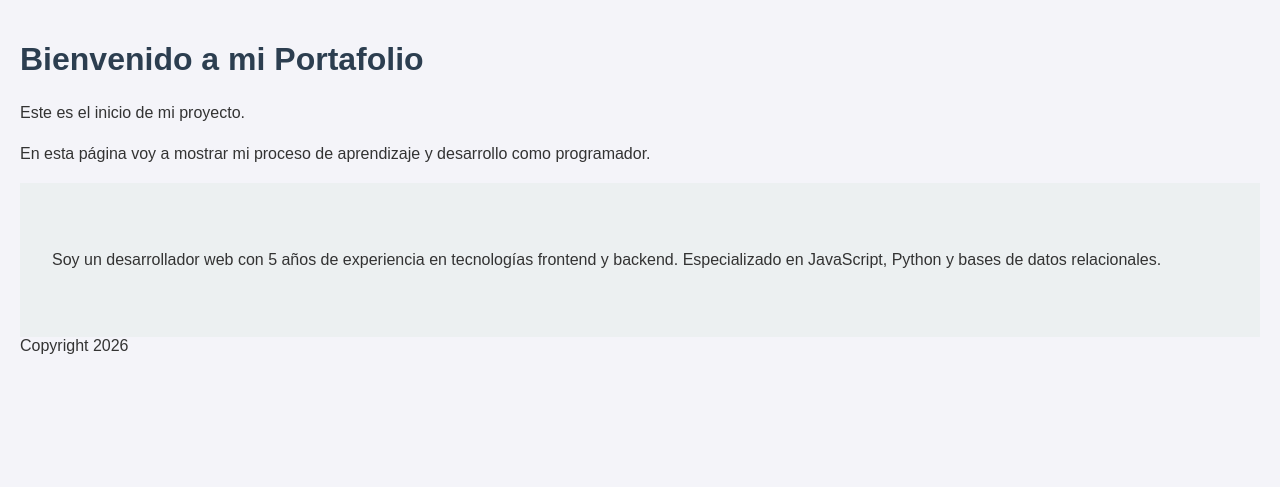
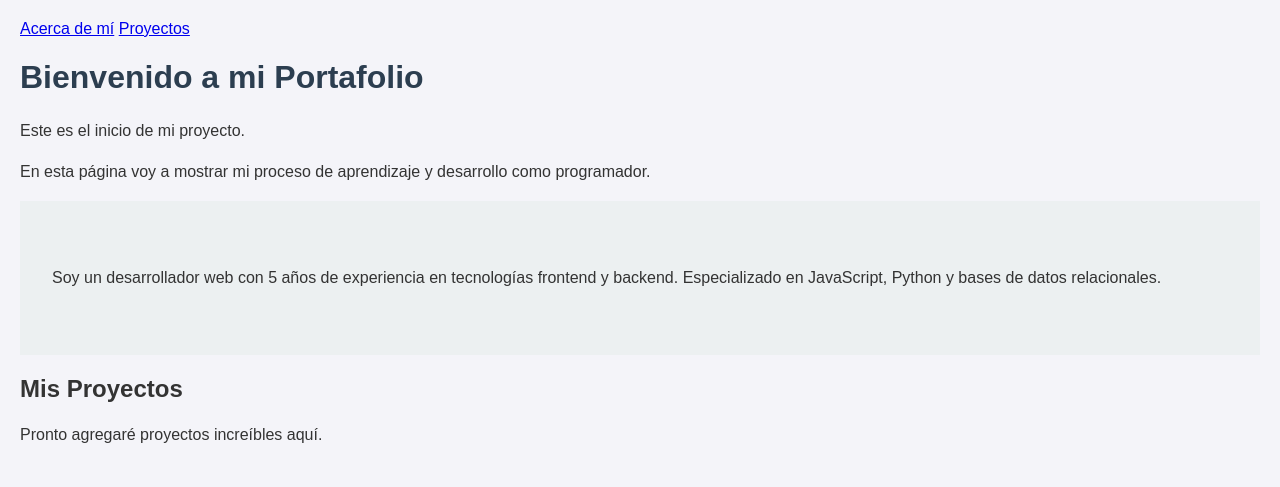
Before and after one commit to chaustrexp/P-gina_curso_web, a plain HTML site: page index.html in a window 1280 px wide. Drawn offline with Linux system fonts and the light colour scheme.

Commit message:
Agregar menú de navegación y proyectos

```diff
--- a/index.html
+++ b/index.html
@@ -7,12 +7,19 @@
     <link rel="stylesheet" href="style.css">
 </head>
 <body>
+    <nav>
+        <a href="#about">Acerca de mí</a>
+        <a href="#projects">Proyectos</a>
+    </nav>
     <h1>Bienvenido a mi Portafolio</h1>
     <p>Este es el inicio de mi proyecto.</p>
     <p>En esta página voy a mostrar mi proceso de aprendizaje y desarrollo como programador.</p>
     <section id="about">
         <p>Soy un desarrollador web con 5 años de experiencia en tecnologías frontend y backend. Especializado en JavaScript, Python y bases de datos relacionales.</p>
     </section>
+    <section id="projects">
+        <h2>Mis Proyectos</h2>
+        <p>Pronto agregaré proyectos increíbles aquí.</p>
+    </section>
 </body>
 </html>
-Copyright 2026
```
